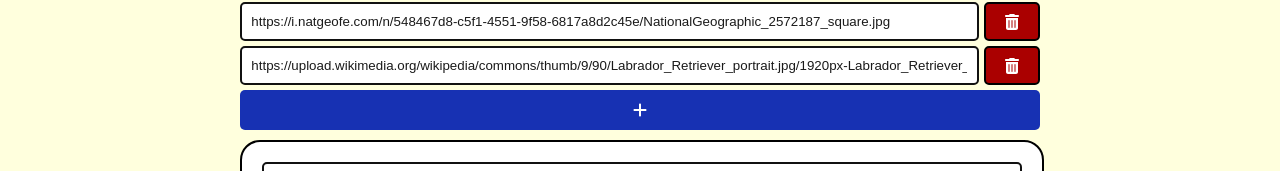
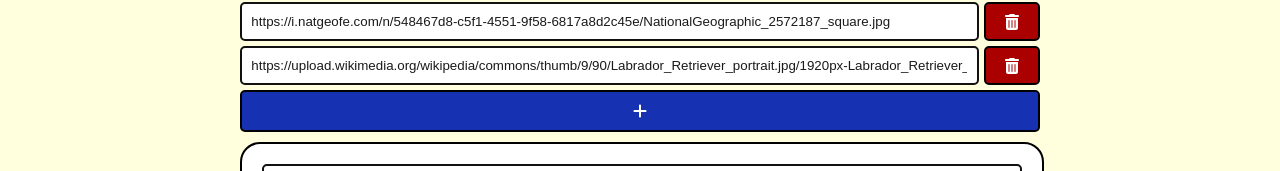
Before and after one commit to raian621/rand-um, a React (Vite) app in the folder site/: page / in a window 1280 px wide. Shown: the part 321-492 px from the top of the page. Built offline with nearby package versions, Linux system fonts and the light colour scheme; no server answers.

Commit message:
fixed border on list adder button

```diff
--- a/site/src/styles/App.css
+++ b/site/src/styles/App.css
@@ -3,3 +3,7 @@
   margin: 0 auto;
   text-align: center;
 }
+
+button {
+  border: solid black 2px;
+}
--- a/site/src/styles/ImagesBuilder.css
+++ b/site/src/styles/ImagesBuilder.css
@@ -1,5 +1,8 @@
 .imagesbuilder {
     display: flex;
     flex-direction: column;
+}
 
+.imagesbuilder button {
+    border: solid black 2px;
 }
```
